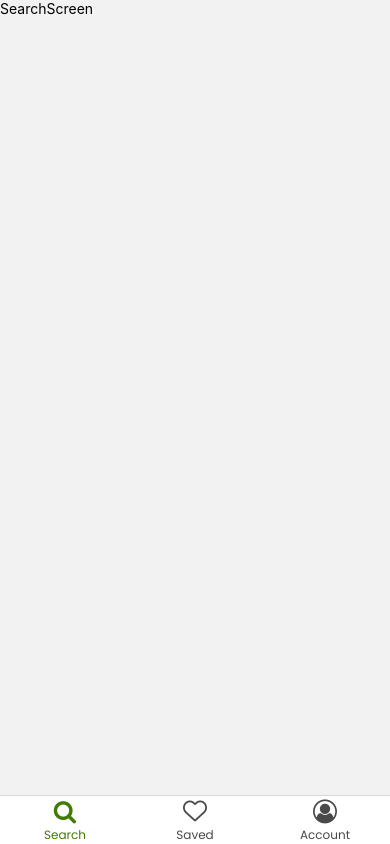
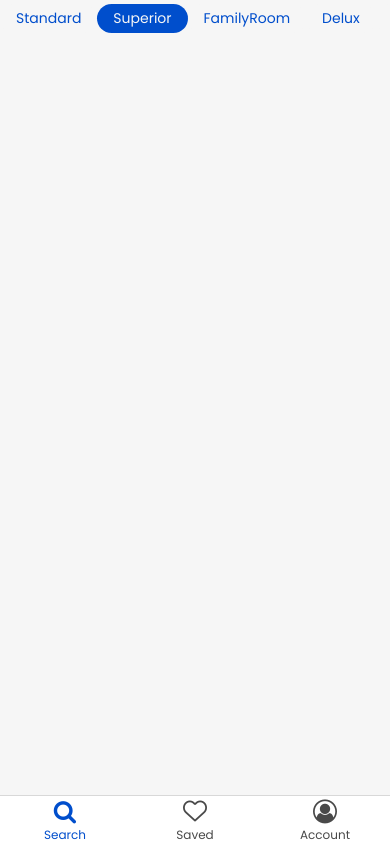
Before and after one commit to powdevlin12/Apartments, a React Native app: screen /Search in a window 390 px wide. Built offline with nearby package versions, Linux system fonts and the light colour scheme.

Commit message:
add badge type room

```diff
--- /dev/null
+++ b/models/TypeRoom.ts
@@ -0,0 +1,5 @@
+interface TypeRoom {
+  name: string;
+}
+
+export default TypeRoom;
--- /dev/null
+++ b/models/index.ts
@@ -0,0 +1,3 @@
+import TypeRoom from "./TypeRoom";
+
+export { TypeRoom };
--- /dev/null
+++ b/src/components/badge/Badge.tsx
@@ -0,0 +1,39 @@
+import React from "react";
+import { StyleSheet, TouchableOpacity } from "react-native";
+import theme from "../../constants/theme";
+import { TextComponent } from "../text";
+
+interface BadgeProps {
+  title: string;
+  active: boolean;
+  setActiveType: React.Dispatch<React.SetStateAction<string>>;
+}
+
+const Badge = ({ title, active, setActiveType }: BadgeProps) => {
+  return (
+    <TouchableOpacity
+      style={[styles.container, active && styles.active]}
+      onPress={() => setActiveType(title)}
+    >
+      <TextComponent
+        text={title}
+        color={active ? theme.colors.textLight : theme.colors.primary}
+      />
+    </TouchableOpacity>
+  );
+};
+
+export default React.memo(Badge);
+
+const styles = StyleSheet.create({
+  container: {
+    borderRadius: theme.border.medium,
+    backgroundColor: theme.colors.bg,
+    paddingHorizontal: theme.size[4],
+    paddingVertical: theme.size[2],
+  },
+  title: {},
+  active: {
+    backgroundColor: theme.colors.primary,
+  },
+});
--- /dev/null
+++ b/src/components/badge/index.ts
@@ -0,0 +1,3 @@
+import Badge from "./Badge";
+
+export { Badge };
--- a/src/components/layout/Container.tsx
+++ b/src/components/layout/Container.tsx
@@ -4,31 +4,16 @@ import theme from "../../constants/theme";
 import { globalStyle } from "../../styles/global.styles";
 
 interface Props {
-  title?: string;
-  back?: boolean;
-  right?: ReactNode;
   children?: ReactNode;
   haveHeader?: boolean;
 }
 
 const Container = (props: Props) => {
-  const { back, children, right, title, haveHeader = false } = props;
+  const { children, haveHeader = false } = props;
   return (
     <SafeAreaView style={globalStyle.container}>
       <StatusBar barStyle={"light-content"} />
-      <View
-        style={[
-          styles.containerChilden,
-          // eslint-disable-next-line react-native/no-inline-styles
-          {
-            paddingTop: haveHeader
-              ? 0
-              : (StatusBar.currentHeight as number) + theme.size[4],
-          },
-        ]}
-      >
-        {children}
-      </View>
+      <View style={[styles.containerChilden]}>{children}</View>
     </SafeAreaView>
   );
 };
@@ -38,6 +23,7 @@ export default Container;
 const styles = StyleSheet.create({
   containerChilden: {
     marginHorizontal: theme.size[4],
+    marginTop: theme.size[2],
     flex: 1,
   },
 });
--- a/src/constants/theme/colors.ts
+++ b/src/constants/theme/colors.ts
@@ -1,15 +1,7 @@
 export const colors = {
-  bg: "#171719",
-  gray: "#222329",
-  gray2: "#494a53b0",
-  text: "#ffffff",
-  textOpacity: "#696b6f",
-  desc: "#e6e6e6",
-  blue: "#0B60B0",
-  white: "#fafafa",
-  button: "#3168e0",
-  danger: "#D24545",
-  checked: "#FF8A65",
-  primary: "#427B01",
+  bg: "#f6f6f6",
+  text: "#000000",
+  textLight: "#f6f6f6",
+  primary: "#004ecc",
   secondary: "#494949",
 };
--- a/src/screens/app/search/SearchScreen.tsx
+++ b/src/screens/app/search/SearchScreen.tsx
@@ -1,14 +1,37 @@
 import { StyleSheet, Text, View } from "react-native";
-import React from "react";
+import React, { useState } from "react";
+import { Container } from "../../../components/layout";
+import ListTypeRoom from "./components/ListTypeRoom";
+import theme from "../../../constants/theme";
+
+const listTypeRoom = [
+  { name: "Standard" },
+  { name: "Superior" },
+  { name: "FamilyRoom" },
+  { name: "Delux" },
+  { name: "Luxury" },
+];
 
 const SearchScreen = () => {
+  const [activeType, setActiveType] = useState(listTypeRoom[1].name);
+  console.log("🚀 ~ SearchScreen ~ activeType:", activeType);
   return (
-    <View>
-      <Text>SearchScreen</Text>
-    </View>
+    <Container>
+      <View style={styles.listTypeRoom}>
+        <ListTypeRoom
+          listTypeRoom={listTypeRoom}
+          activeType={activeType}
+          setActiveType={setActiveType}
+        />
+      </View>
+    </Container>
   );
 };
 
 export default SearchScreen;
 
-const styles = StyleSheet.create({});
+const styles = StyleSheet.create({
+  listTypeRoom: {
+    marginHorizontal: -theme.size[4],
+  },
+});
--- /dev/null
+++ b/src/screens/app/search/components/ListTypeRoom.tsx
@@ -0,0 +1,48 @@
+import { FlatList, ListRenderItem, StyleSheet, Text, View } from "react-native";
+import React, { useCallback } from "react";
+import { TypeRoom } from "../../../../../models";
+import theme from "../../../../constants/theme";
+import { Badge } from "../../../../components/badge";
+
+interface ListTypeRoomProps {
+  listTypeRoom: TypeRoom[];
+  setActiveType: React.Dispatch<React.SetStateAction<string>>;
+  activeType: string;
+}
+const ListTypeRoom = ({
+  listTypeRoom,
+  activeType,
+  setActiveType,
+}: ListTypeRoomProps) => {
+  const renderItem: ListRenderItem<TypeRoom> = useCallback(
+    ({ item }) => (
+      <Badge
+        title={item.name}
+        active={item.name === activeType}
+        setActiveType={setActiveType}
+      />
+    ),
+    [activeType]
+  );
+  return (
+    <View style={styles.container}>
+      <FlatList
+        data={listTypeRoom}
+        renderItem={renderItem}
+        horizontal={true}
+        style={{
+          gap: theme.size[2],
+        }}
+        showsHorizontalScrollIndicator={false}
+        keyExtractor={(item) => item.name}
+        extraData={activeType}
+      />
+    </View>
+  );
+};
+
+export default React.memo(ListTypeRoom);
+
+const styles = StyleSheet.create({
+  container: {},
+});
```
Also changed, not shown: src/screens/app/search/components/index.ts (added).
